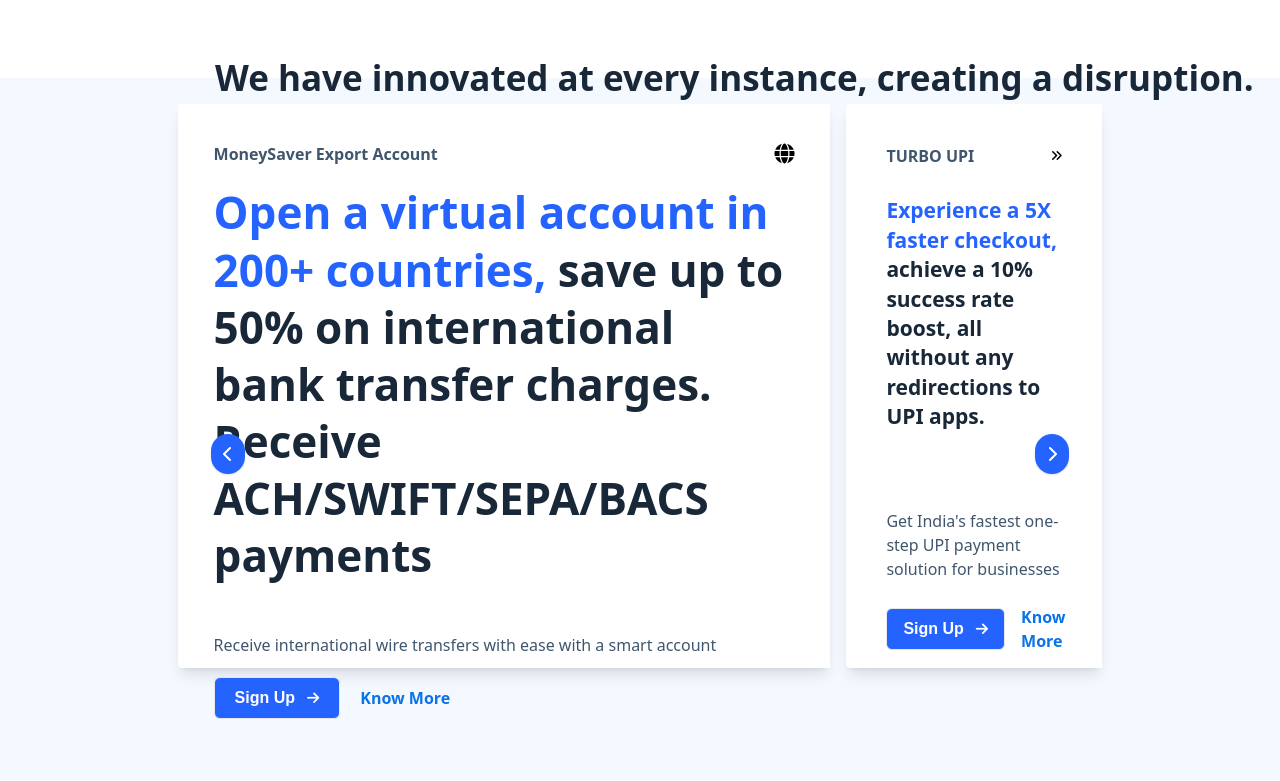
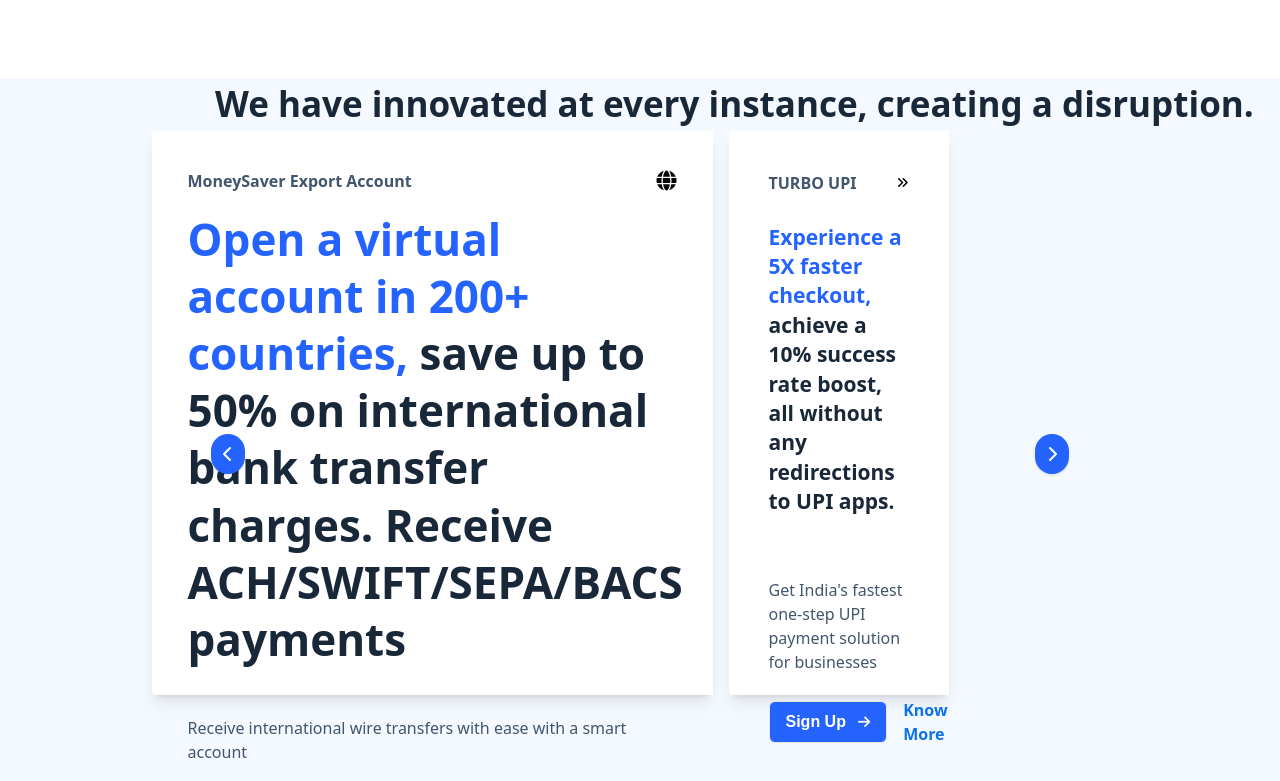
Before and after one commit to Alfaiz777/razorpayClone, a website built with Vite: page index.html in a window 1280 px wide. Shown: the part 2244-3025 px from the top of the page. Built offline with nearby package versions, Linux system fonts and the light colour scheme; files whose address does not match are found by name.

Commit message:
Fix HTML structure and improve class attributes

```diff
--- a/index.html
+++ b/index.html
@@ -803,7 +803,7 @@
         <h3 class="text-[35px] text-[#192839] font-tiktok font-semibold left-[215px]  relative">
             We have innovated at every instance, creating a disruption.
         </h3>
-        <div class="w-full relative h-full">
+        <div class="w-full relative h-full overflow-hidden">
             <!-- Left Button -->
             <button
                 class="absolute left-[211px] top-1/2 -translate-y-1/2 z-50 bg-[#2563ff] rounded-full shadow p-3 flex items-center justify-center"
@@ -813,8 +813,8 @@
 
 
                 <div class="product-innovation-slide"
-                    class="product-innovation-slide absolute inset-0 transition-opacity duration-500 ease-in-out opacity-100 pointer-events-auto z-10">
-                    <div class="flex items-center justify-center h-full gap-4">
+                    class="product-innovation-slide absolute inset-0 flex items-center justify-center transition-opacity duration-500 ease-in-out opacity-100 pointer-events-auto z-10">
+                    <div class="max-w-[1100px] w-full flex items-center justify-center gap-4">
                         <div class="w-[51%] bg-white h-[564px] shadow-lg p-9 rounded-l">
                             <div class="flex justify-between items-center">
                                 <h2 class="text-[#40566D] font-bold">MoneySaver Export Account</h2>
```
